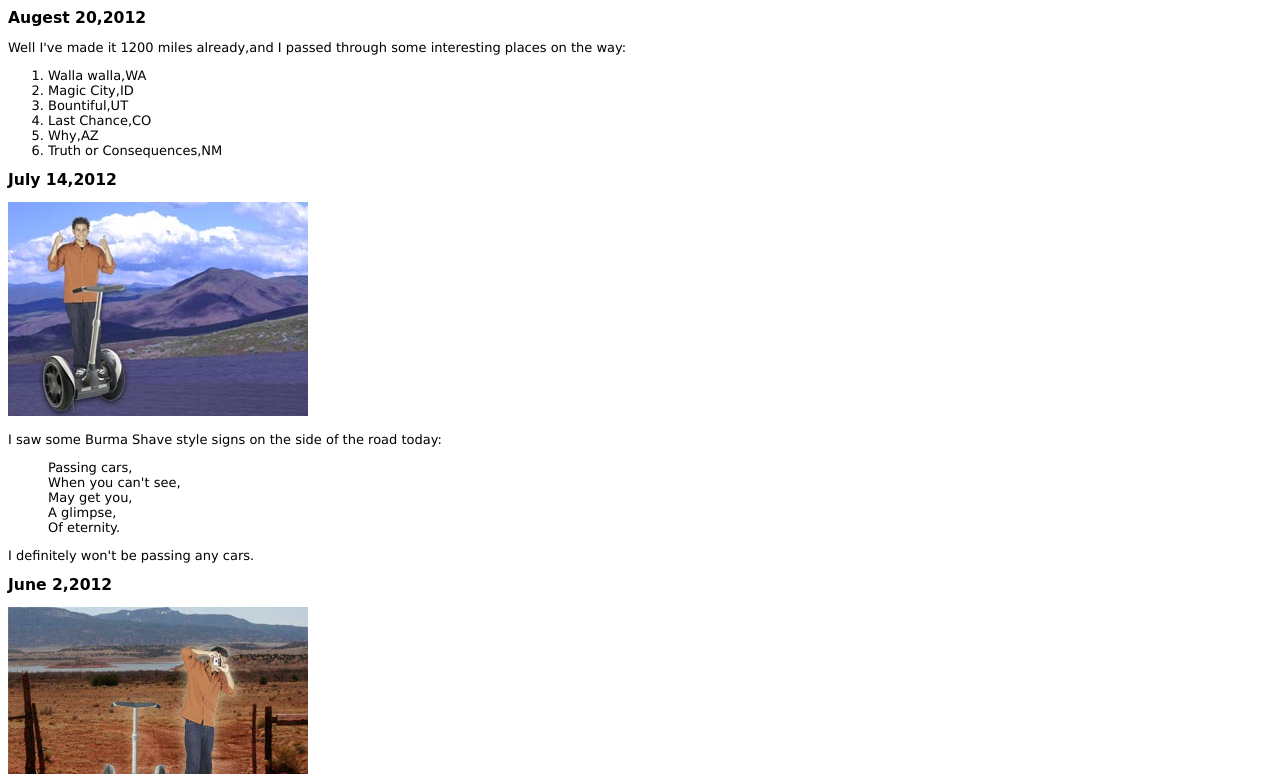
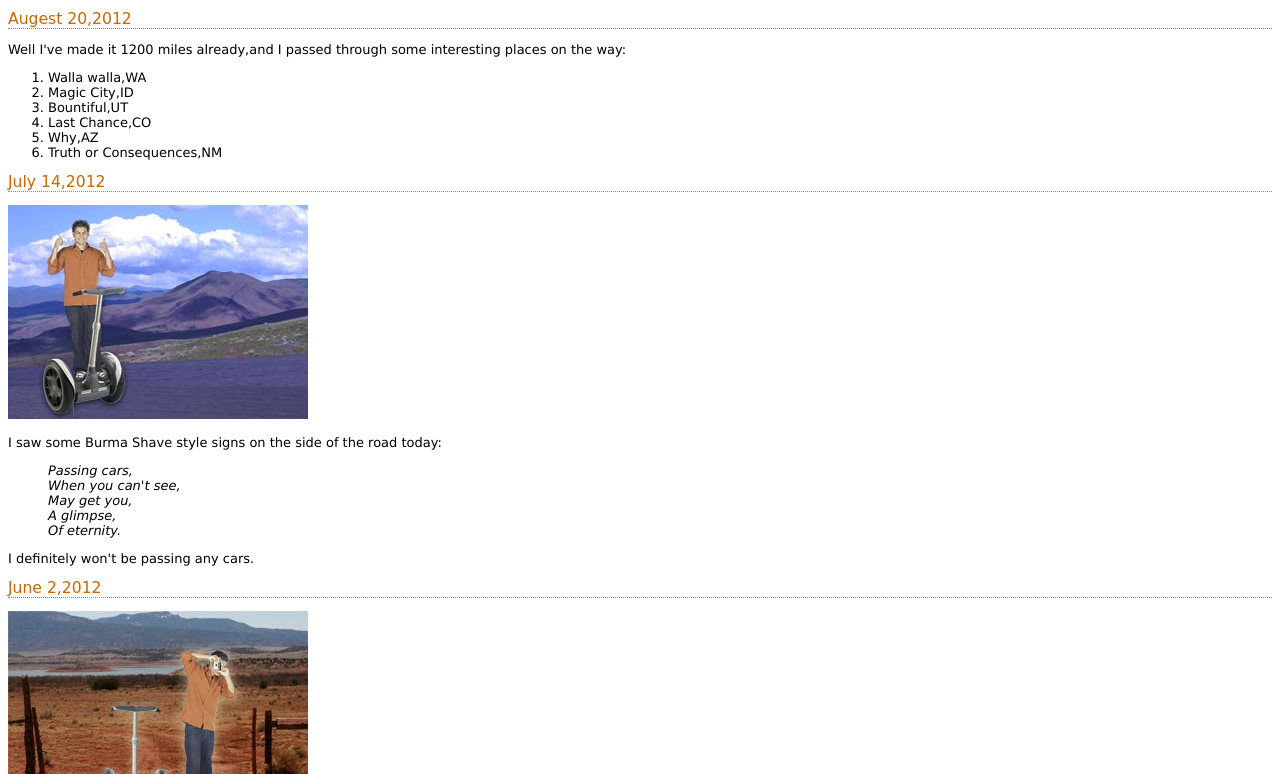
Before and after one commit to SunDuncan/html, a plain HTML site: page chapter8/journal/journey.html in a window 1280 px wide. Shown: the part 68-842 px from the top of the page. Drawn offline with Linux system fonts and the light colour scheme; a web font is replaced by a local one.

Commit message:
Update:chapter完成

```diff
--- a/chapter8/journal/journey.css
+++ b/chapter8/journal/journey.css
@@ -4,6 +4,11 @@
 
 		font-family: "Bahiana";
 		src: url("https://fonts.googleapis.com/css?family=Bahiana");
+}
+
+h1,h2 {
+	color: #cc6600;
+	border-bottom: thin dotted #888888;
 }
 
 h1 {
@@ -14,9 +19,14 @@ h1 {
 h2 {
 	font-size: 120%;
 	font-family: "Bahiana", cursive;
+	font-weight: normal;
 }
 
 body {
 	font-size: small;
 	font-family: Verdana, Geneva, Arial, sans-serif;
 }
+
+blockquote {
+	font-style: italic;
+}
```
